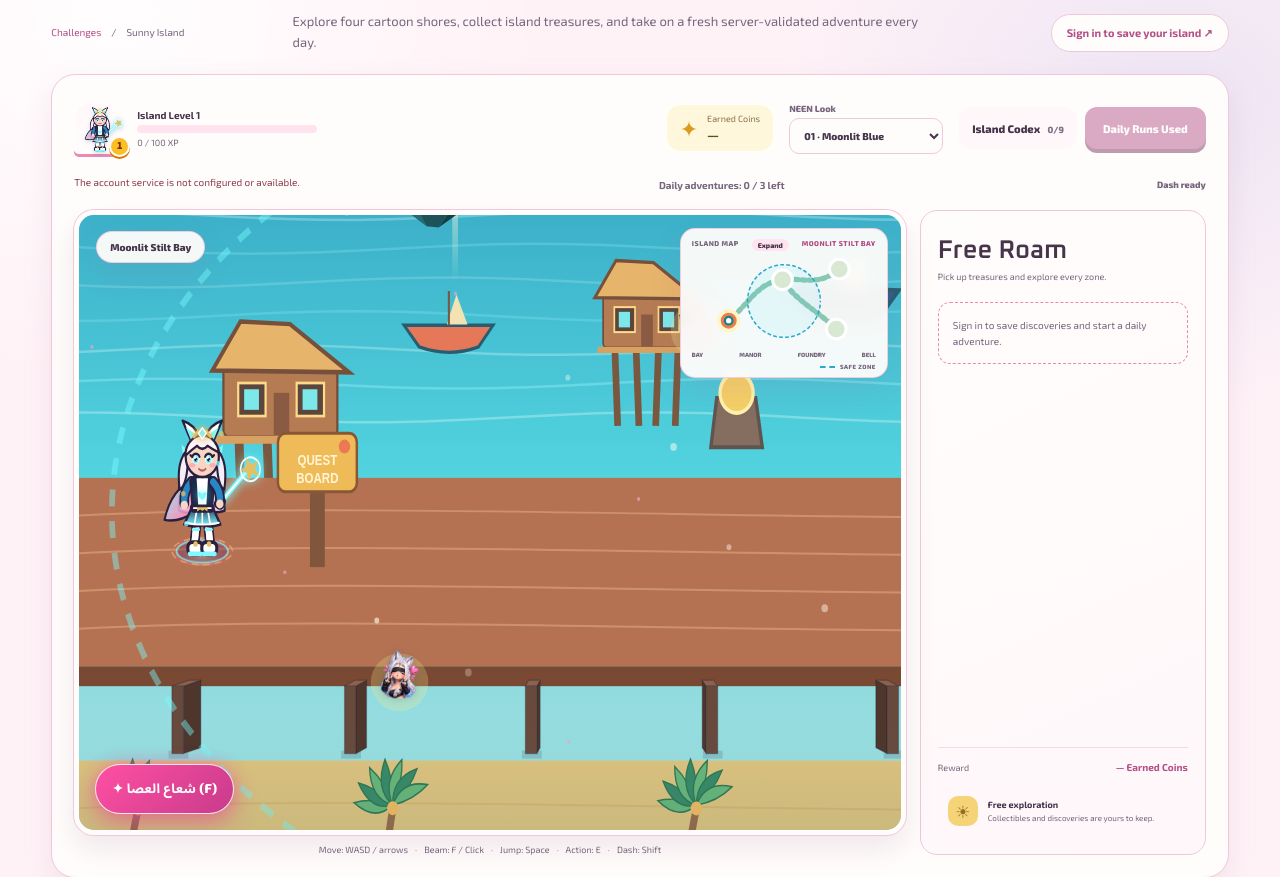
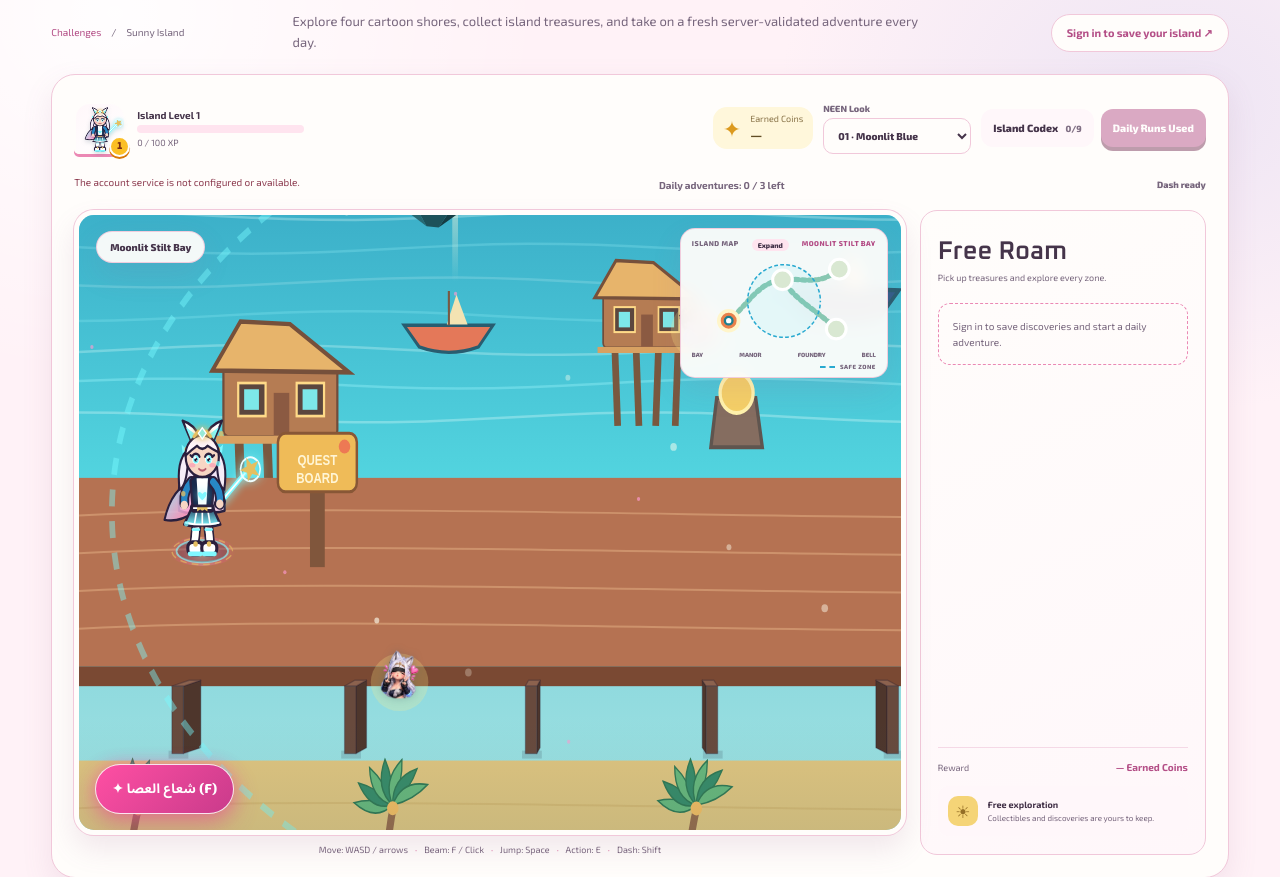
Before and after one commit to neen-ne/new-neen, a PHP site: page /sunny-island.html in a window 1280 px wide. Shown: the part 98-975 px from the top of the page. Run offline with PHP 8.4, Linux system fonts and the light colour scheme.

Commit message:
Fix Arabic heading line-height and keep Sunny Island topbar compact

```diff
--- a/sunny-island.css
+++ b/sunny-island.css
@@ -1550,24 +1550,52 @@
   margin-inline: auto;
 }
 
+html[dir="rtl"] .sunny-intro h1 {
+  line-height: 1.18;
+}
+
 .sunny-topbar {
-  flex-wrap: wrap;
-  gap: 12px 16px;
+  display: flex;
+  flex-wrap: nowrap;
+  align-items: center;
+  gap: 10px;
+}
+
+.sunny-player-card {
+  min-width: 0;
+  flex: 0 1 auto;
+}
+
+.sunny-player-progress {
+  width: clamp(115px, 13vw, 170px);
 }
 
 .sunny-wallet {
   margin-left: 0;
   margin-inline-start: auto;
+  flex: 0 0 auto;
+  padding: 6px 10px;
+}
+
+.sunny-avatar-picker {
+  min-width: 132px;
+  flex: 0 1 148px;
 }
 
 .sunny-actions-top {
-  flex-wrap: wrap;
+  display: flex;
+  flex-wrap: nowrap;
+  flex: 0 0 auto;
+  gap: 7px;
 }
 
 .sunny-quiet-button,
 .sunny-main-button,
 .sunny-complete-button {
+  min-height: 38px;
   white-space: nowrap;
+  padding-inline: 12px;
+  font-size: 10.5px;
 }
 
 .sunny-dash-status {
@@ -1595,7 +1623,7 @@
 
 .sunny-quest-heading h2 {
   font-size: clamp(22px, 2vw, 28px);
-  line-height: 1.2;
+  line-height: 1.25;
 }
 
 .sunny-objective strong,
@@ -1614,15 +1642,21 @@ html[dir="rtl"] .sunny-avatar-picker select {
   padding: 0 10px 0 30px;
 }
 
+@media (max-width: 1120px) {
+  .sunny-topbar {
+    flex-wrap: wrap;
+    gap: 8px 10px;
+  }
+  .sunny-wallet,
+  .sunny-actions-top {
+    margin-inline-start: auto;
+  }
+}
+
 @media (max-width: 1050px) {
   .sunny-play-area {
     grid-template-columns: minmax(0, 1fr) 250px;
   }
-  .sunny-wallet,
-  .sunny-actions-top {
-    margin-left: 0;
-    margin-inline-start: auto;
-  }
 }
 
 @media (max-width: 760px) {
--- a/sunny-island.html
+++ b/sunny-island.html
@@ -11,7 +11,7 @@
     <link rel="preconnect" href="https://fonts.gstatic.com" crossorigin />
     <link href="https://fonts.googleapis.com/css2?family=Caveat:wght@600;700&family=Exo+2:wght@400;500;600;700;800&family=Noto+Sans+Arabic:wght@400;500;600;700&family=Oxanium:wght@400;500;600;700;800&display=swap" rel="stylesheet" />
     <link rel="stylesheet" href="styles.css" />
-    <link rel="stylesheet" href="sunny-island.css?v=20261121k" />
+    <link rel="stylesheet" href="sunny-island.css?v=20261121m" />
     <script src="script.js" defer></script>
     <script src="sunny-island.js?v=20261121j" defer></script>
   </head>
```
